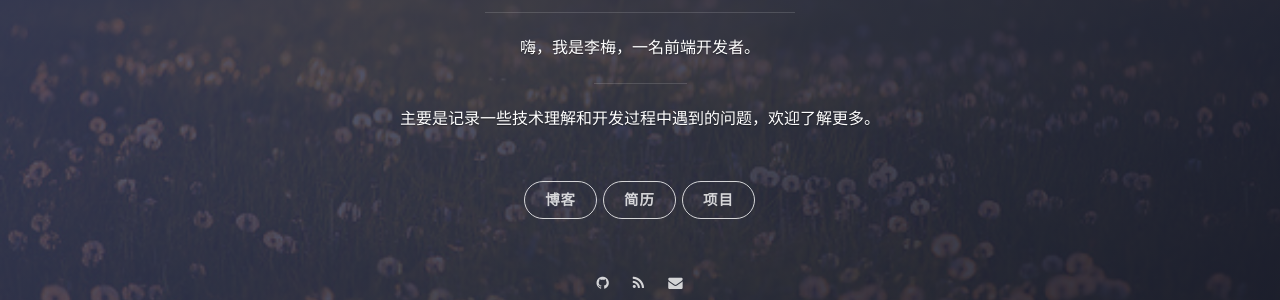
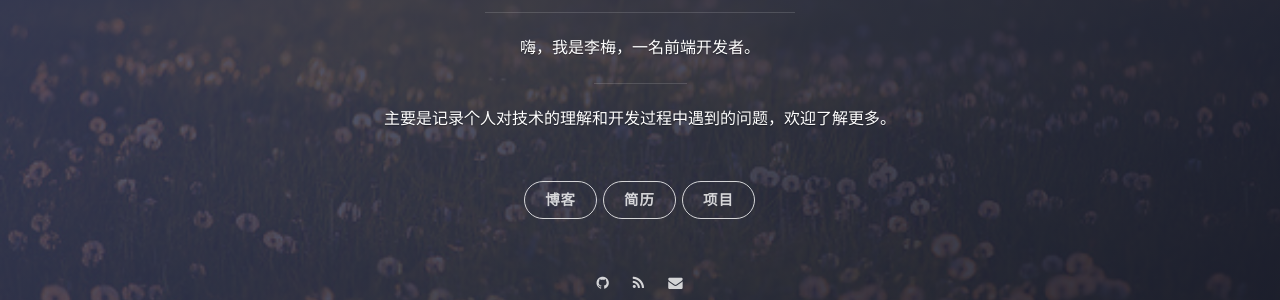
Before and after one commit to LiMeii/LiMeii.github.io, a Jekyll site: the page built from index.html, in a window 1280 px wide. Shown: the part 396-696 px from the top of the page. Built offline with Jekyll 4.4.1, drawn with Linux system fonts in a browser that asks for light colours; nearby versions of some CDN libraries; the list of posts is cut into pages by our own code.

Commit message:
modify description

```diff
--- a/_config.yml
+++ b/_config.yml
@@ -1,7 +1,7 @@
 # Basic
 title: Li Mei
 subtitle: 个人技术博客
-welcome_message: 主要是记录一些技术理解和开发过程中遇到的问题，欢迎了解更多。
+welcome_message: 主要是记录个人对技术的理解和开发过程中遇到的问题，欢迎了解更多。
 description:  嗨，我是李梅，一名前端开发者。
 creator: Li Mei
 
```
